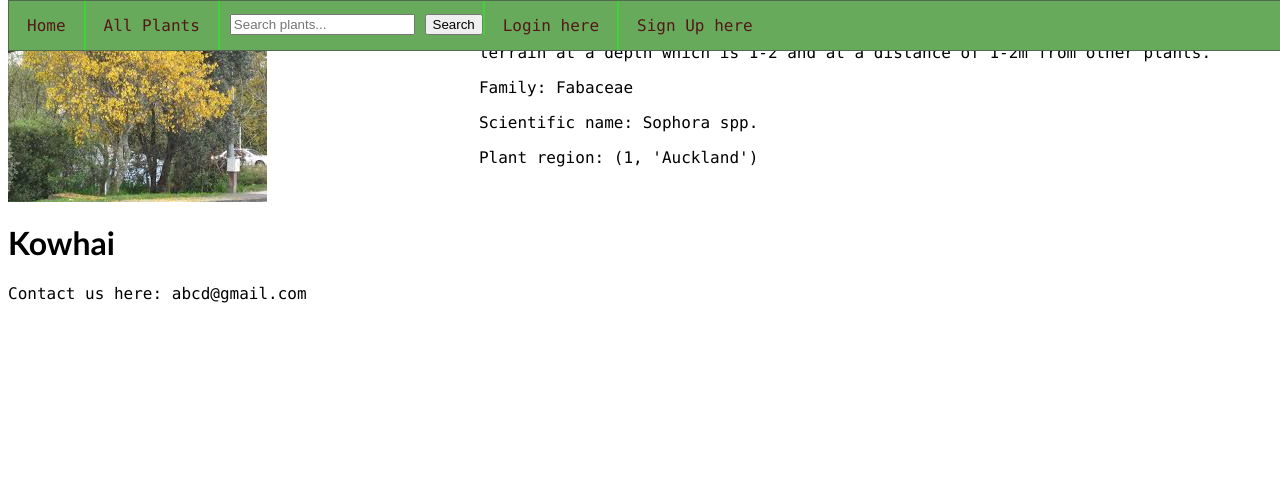
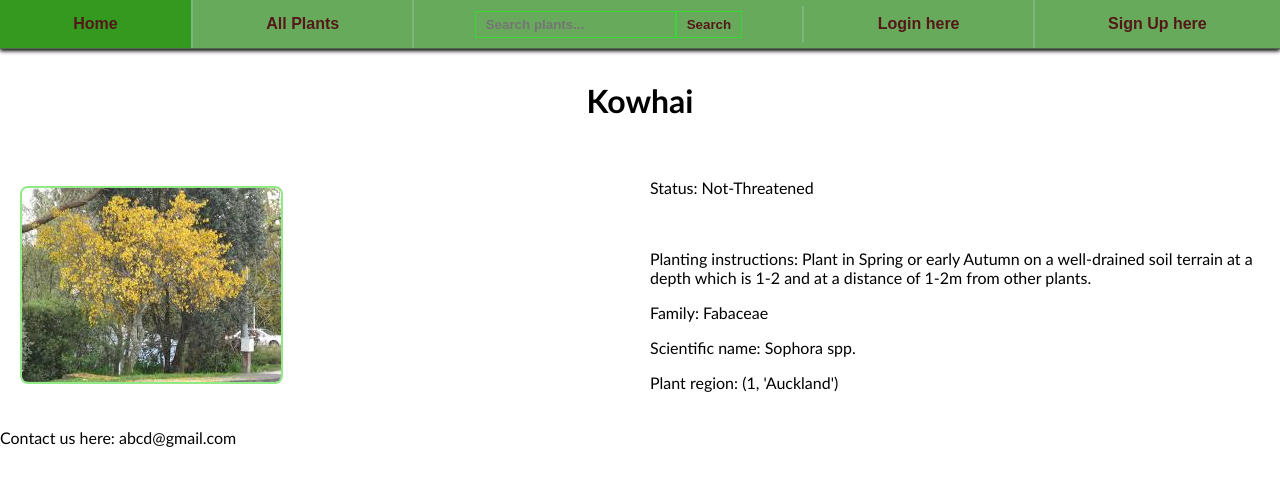
Before and after one commit to akhilasharma17/plant, a Flask app: page /plant/1 in a window 1280 px wide. Shown: the top 486 px of the page. Run offline with Flask 3, Linux system fonts and the light colour scheme; data comes from the database, SQL or seed files in the repository.

Commit message:
changed style for navigation bar

```diff
--- a/static/style.css
+++ b/static/style.css
@@ -1,22 +1,48 @@
 /*style sheet for website*/
 /*main body style*/
 body {
-	font-family: "Lucida Console", "Courier New", monospace;
+	font-family: "Calibri", "Courier New", monospace;
 	color: rgb(0, 0, 0);
+	margin: 0;
+	padding-top: 40px;
 }
+
 
 h1 {
 	font-family: "Comfortaa", "Calibri", monospace;
 }
 
+
 /*style for navigation bar*/
-div.nav {
+.nav {
 	z-index: 1;
+	margin: 0;
+	border: 0;
+	padding: 0;
+	outline: none;
+	background-color: rgb(104, 170, 91);
+	border-bottom: 1px solid rgb(81, 105, 76);
+	position: fixed;
+	top: 0;
+	width: 100%;
+	box-shadow: 0 2px 4px;
+	font-family: 'Comfortaa', sans-serif;
+}
+
+ul {
+	list-style-type: none;
+	margin: 0;
+	padding: 0;
+	overflow: hidden;
+	display: flex;
+	justify-content: space-around;
+	align-items: center;
 }
 
 li {
-	float: left;
-	border-right: 2px solid rgb(61, 212, 56)
+	border-right: 2px solid rgb(124, 182, 122);
+	padding: 10 px;
+	flex-grow: 1;
 }
 
 li:last-child {
@@ -29,31 +55,35 @@ li a {
 	text-align: center;
 	padding: 15px 18px;
 	text-decoration: none;
-}
-
-ul {
-	list-style-type: none;
-	margin: 0;
-	padding: 0;
-	overflow: hidden;
-	background-color:rgb(104, 170, 91);
-	border: 1px solid rgb(81, 105, 76);
-	position: fixed;
-	top: 0;
-	width: 100%
+	font-weight: bold;
 }
 
 li a:hover {
 	background-color: rgb(51, 153, 31);
 }
 
-.active {
-	background-color: rgb(201, 236, 194);
+.search {
+	margin-top: 13px 10px 0px;
+	padding: 5px;
+	align-self: center;
 }
 
-.search {
-	margin-top: 13px;
-	margin-left: 10px;
+.nav form {
+	display: flex;
+	justify-content: center;
+}
+
+.nav input{
+	padding: 5px 10px;
+    border: 1px solid rgb(61, 212, 56);
+    background-color: rgb(104, 170, 91);
+    color: rgb(83, 24, 24);
+    font-weight: bold;
+    cursor: pointer;
+}
+
+.nav input[type="submit"]:hover {
+    background-color: rgb(51, 153, 31);
 }
 
 
@@ -69,6 +99,7 @@ li a:hover {
 
 .gallery {
 	border: 1px solid rgb(145, 233, 134);
+	border-radius: 8px;
 	overflow: hidden;
 	text-align: center;
 	background-color: rgb(231, 225, 195);
@@ -92,30 +123,47 @@ li a:hover {
 
 .description {
 	padding: 15px;
-	color:rgb(54, 49, 49)
+	color:rgb(54, 49, 49);
 }
 
 
 /*style for individual plant pages*/
 .grid-container {
 	display: grid;
-	grid-template-columns: auto auto auto auto;
+	grid-template-columns: 1fr 1fr;
 	grid-template-rows: auto auto auto;
-	/*justify-content: space-evenly;*/
+	gap: 20px;
+	padding: 20px;
+	margin: 0;
 }
 
+
 .grid-item1 {
-	grid-row-start: 2;
+	grid-column: 1/3;
+	text-align: center;
+	font-weight: bold;
 }
 
+
 .grid-item2 {
-	grid-column-start: 1;
-	grid-column-end: 2;
+	grid-column: 1 / 2;
+	grid-row: 2 / 4;
+	max-width: 100%;
+	border: 2px solid rgb(145, 233, 134);
+	align-self: center;
+	border-radius: 8px;
 }
 
+
 .grid_item3 {
-	grid-area: 3/4/2/3;
+	grid-area: 3 / 4 / 2 / 3;
+	display: flex;
+	flex-direction: column;
+	gap: 15px;
+	align-self: center;
 }
+
+
 
 /*style for custom 404 page*/
 .error {
--- a/templates/layout.html
+++ b/templates/layout.html
@@ -13,8 +13,8 @@
                 <li><a href="http://127.0.0.1:5000/all_plant">All Plants</a></li>
                     <!-- Search form -->
                 <li>
-                    <form action="/search" method="GET">
-                        <input type="text" name="search_term" placeholder="Search plants..." class="search">
+                    <form action="/search" method="GET" class="search">
+                        <input type="text" name="search_term" placeholder="Search plants..."">
                         <input type="submit" value="Search">
                     </form>
                 </li>
```
